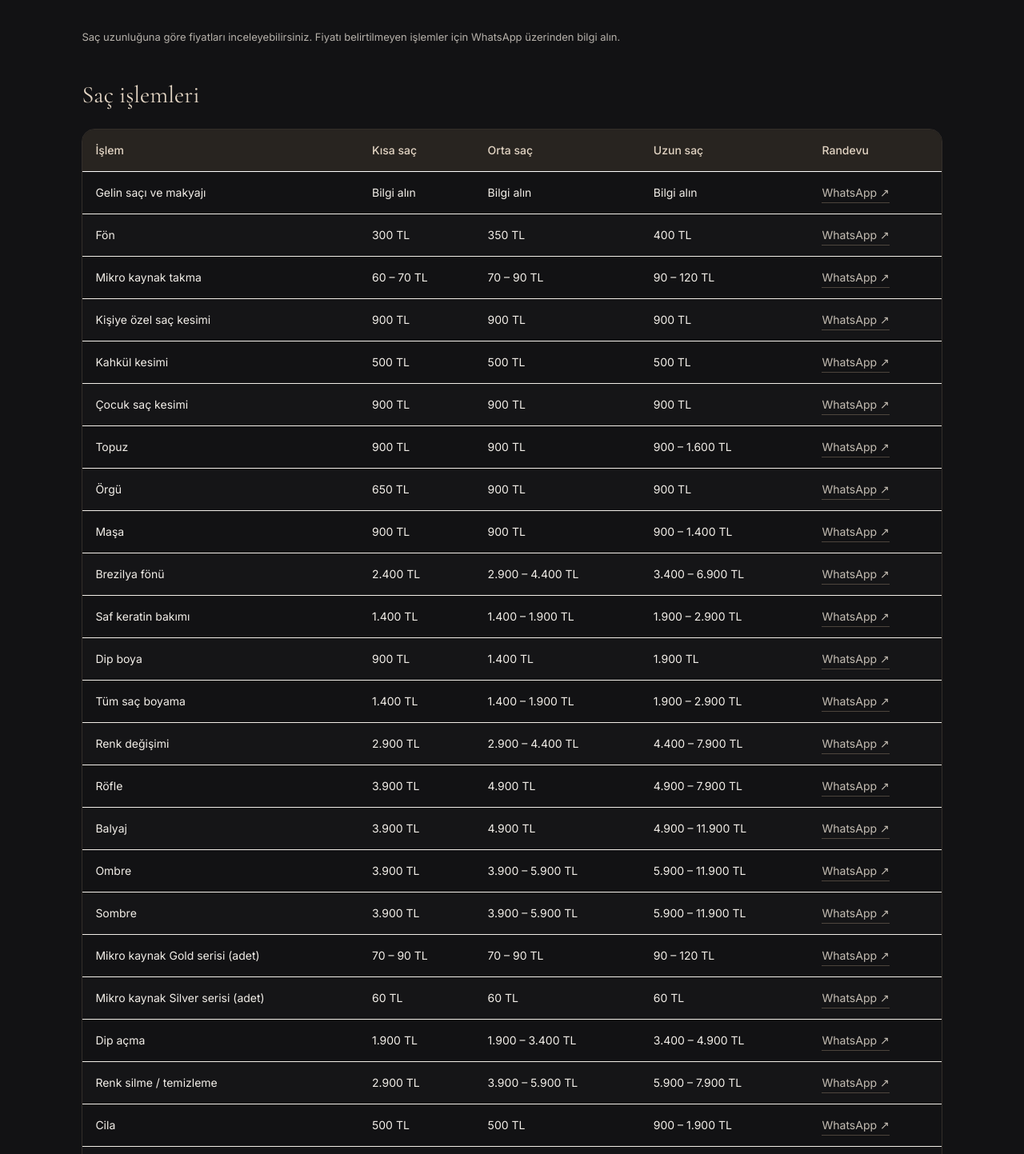
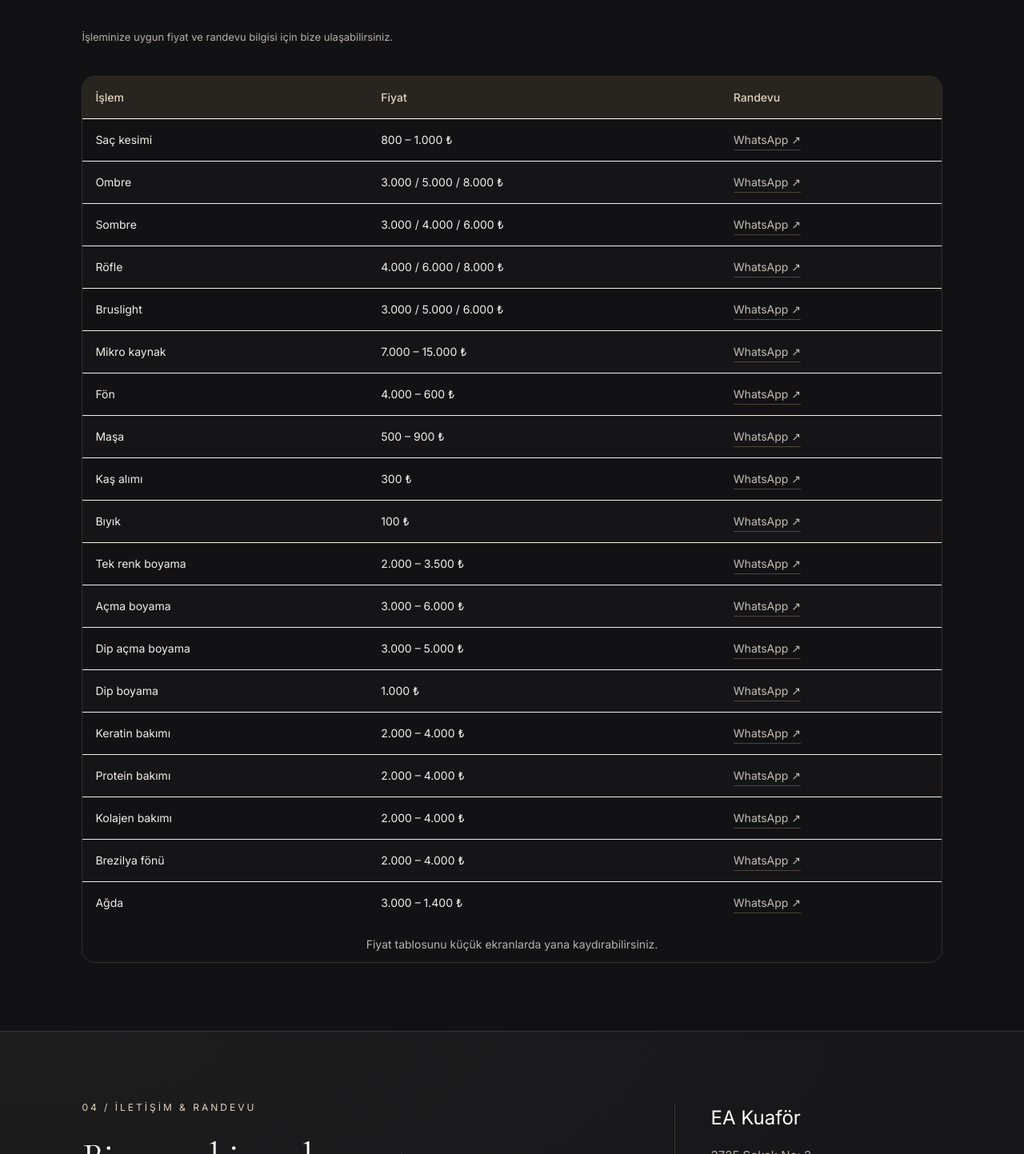
Before and after one commit to Alperenalkann/Ea-kuofor, a Next.js app: page / in a window 1280 px wide. Shown: the part 4787-6230 px from the top of the page at 80% size. Built offline with nearby package versions, Linux system fonts and the light colour scheme.

Commit message:
Update prices.tsx

```diff
--- a/app/prices.tsx
+++ b/app/prices.tsx
@@ -7,131 +7,59 @@ import {
   TableCell,
   TableCaption,
 } from '@/components/ui/table';
-type Row = [string, ...string[]];
-const hair: Row[] = [
-  ['Gelin saçı ve makyajı', ''],
-  ['Fön', '300', '350', '400'],
-  ['Mikro kaynak takma', '60-70', '70-90', '90-120'],
-  ['Kişiye özel saç kesimi', '1000', '1000', '1000'],
-  ['Kahkül kesimi', '500', '500', '500'],
-  ['Çocuk saç kesimi', '1000', '1000', '1000'],
-  ['Topuz', '1000', '1000', '1000-1700'],
-  ['Örgü', '750', '1000', '1000'],
-  ['Maşa', '1000', '1000', '1000-1500'],
-  ['Brezilya fönü', '2500', '3000-4500', '3500-7000'],
-  ['Saf keratin bakımı', '1500', '1500-2000', '2000-3000'],
-  ['Dip boya', '1000', '1500', '2000'],
-  ['Tüm saç boyama', '1500', '1500-2000', '2000-3000'],
-  ['Renk değişimi', '3000', '3000-4500', '4500-8000'],
-  ['Röfle', '4000', '5000', '5000-8000'],
-  ['Balyaj', '4000', '5000', '5000-12000'],
-  ['Ombre', '4000', '4000-6000', '6000-12000'],
-  ['Sombre', '4000', '4000-6000', '6000-12000'],
-  ['Mikro kaynak Gold serisi (adet)', '70-90', '70-90', '90-120'],
-  ['Mikro kaynak Silver serisi (adet)', '60', '60', '60'],
-  ['Dip açma', '2000', '2000-3500', '3500-5000'],
-  ['Renk silme / temizleme', '3000', '4000-6000', '6000-8000'],
-  ['Cila', '600', '600', '1000-2000'],
-  ['Keratin saç botoksu', '1500', '1500-2000', '2000-3000'],
-  ['Protein ve nem bakımı', '1500', '1500-2000', '2000-3000'],
-  ['Yeni nesil perma', '4000', '4000-6000', '6000-9000'],
-  ['Pigmentasyon', '750', '750', '750'],
-  ['Facelight', '4000', '4000-6000', '6000-8000'],
-  ['Erkek saç kesimi', '1000', '1000', '1000'],
+const services: [string, string][] = [
+  ['Saç kesimi', '800 – 1.000 ₺'],
+  ['Ombre', '3.000 / 5.000 / 8.000 ₺'],
+  ['Sombre', '3.000 / 4.000 / 6.000 ₺'],
+  ['Röfle', '4.000 / 6.000 / 8.000 ₺'],
+  ['Bruslight', '3.000 / 5.000 / 6.000 ₺'],
+  ['Mikro kaynak', '7.000 – 15.000 ₺'],
+  ['Fön', '4.000 – 600 ₺'],
+  ['Maşa', '500 – 900 ₺'],
+  ['Kaş alımı', '300 ₺'],
+  ['Bıyık', '100 ₺'],
+  ['Tek renk boyama', '2.000 – 3.500 ₺'],
+  ['Açma boyama', '3.000 – 6.000 ₺'],
+  ['Dip açma boyama', '3.000 – 5.000 ₺'],
+  ['Dip boyama', '1.000 ₺'],
+  ['Keratin bakımı', '2.000 – 4.000 ₺'],
+  ['Protein bakımı', '2.000 – 4.000 ₺'],
+  ['Kolajen bakımı', '2.000 – 4.000 ₺'],
+  ['Brezilya fönü', '2.000 – 4.000 ₺'],
+  ['Ağda', '3.000 – 1.400 ₺'],
 ];
-const groups: { title: string; rows: Row[]; hair?: boolean }[] = [
-  { title: 'Saç işlemleri', rows: hair, hair: true },
-  {
-    title: 'El, ayak ve kalıcı uygulamalar',
-    rows: [
-      ['Manikür', '600'],
-      ['Keratinli manikür', '700'],
-      ['Pedikür', '700'],
-      ['Keratinli pedikür', '850'],
-      ['Kalıcı oje', '1000-1500'],
-      ['Kalıcı oje çıkarma', '600'],
-      ['Erkek manikür ve pedikür', '1500'],
-      ['Protez tırnak', '1000-1500'],
-      ['Microblading', '3500-6000'],
-      ['Jel tırnak', '1000-1500'],
-      ['Eyeliner', '2500-4000'],
-      ['Babyliner', '2500-4000'],
-    ],
-  },
-  {
-    title: 'Ağda işlemleri',
-    rows: [
-      ['Kaş alma', '350-500'],
-      ['Komple ağda', '1000-1200'],
-    ],
-  },
-  {
-    title: 'Makyaj, kaş ve kirpik',
-    rows: [
-      ['Kaş kirpik laminasyonu', '1000-1250'],
-      ['Profesyonel makyaj', '1500-2000'],
-      ['Günlük kirpik', '600-1200'],
-      ['İpek kirpik ekleme', '1500-3000'],
-      ['Kirpik lifting', '750-1250'],
-      ['Kaş lifting', '750-1250'],
-    ],
-  },
-];
-function price(value: string) {
-  if (!value) return 'Bilgi alın';
-  const amounts = value.split('-').map(Number);
-  return (
-    amounts
-      .map((n) => (n <= 500 ? n : n - 100).toLocaleString('tr-TR'))
-      .join(' – ') + ' TL'
-  );
-}
 export default function Prices() {
   return (
     <section className="section prices" id="fiyatlar">
       <div className="section-heading">
         <div>
-          <p className="eyebrow">FİYAT LİSTESİ / 2026</p>
+          <p className="eyebrow">FİYAT LİSTESİ</p>
           <h2>
             Bakımınızı <em>planlayın.</em>
           </h2>
         </div>
-        <p>Saç uzunluğunuza ve seçtiğiniz uygulamaya göre.</p>
+        <p>Saç ve kişisel bakım hizmetlerimiz.</p>
       </div>
       <p className="note">
-        Saç uzunluğuna göre fiyatları inceleyebilirsiniz. Fiyatı belirtilmeyen
-        işlemler için WhatsApp üzerinden bilgi alın.
+        İşleminize uygun fiyat ve randevu bilgisi için bize ulaşabilirsiniz.
       </p>
-      {groups.map((group) => (
-        <div className="price-group" key={group.title}>
-          <h3>{group.title}</h3>
+      <div className="price-group">
         <Table>
           <TableCaption>
-              {group.hair
-                ? 'Saç fiyat tablosunu küçük ekranlarda yana kaydırabilirsiniz.'
-                : group.title + ' fiyatları'}
+            Fiyat tablosunu küçük ekranlarda yana kaydırabilirsiniz.
           </TableCaption>
           <TableHeader>
             <TableRow>
               <TableHead scope="col">İşlem</TableHead>
-                {(group.hair
-                  ? ['Kısa saç', 'Orta saç', 'Uzun saç']
-                  : ['Fiyat']
-                ).map((t) => (
-                  <TableHead scope="col" key={t}>
-                    {t}
-                  </TableHead>
-                ))}
+              <TableHead scope="col">Fiyat</TableHead>
               <TableHead scope="col">Randevu</TableHead>
             </TableRow>
           </TableHeader>
           <TableBody>
-              {group.rows.map(([name, ...values]) => (
+            {services.map(([name, price]) => (
               <TableRow key={name}>
                 <TableHead scope="row">{name}</TableHead>
-                  {Array.from({ length: group.hair ? 3 : 1 }, (_, i) => (
-                    <TableCell key={i}>{price(values[i] || '')}</TableCell>
-                  ))}
+                <TableCell>{price}</TableCell>
                 <TableCell>
                   <a
                     className="text-link"
@@ -154,7 +82,6 @@ export default function Prices() {
           </TableBody>
         </Table>
       </div>
-      ))}
     </section>
   );
 }
```
Lines whose indentation alone changed are shown as unchanged.
